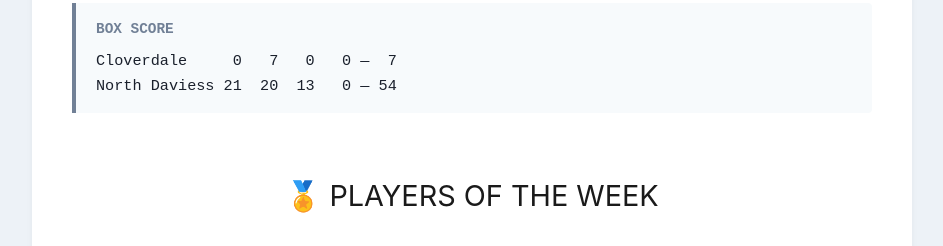
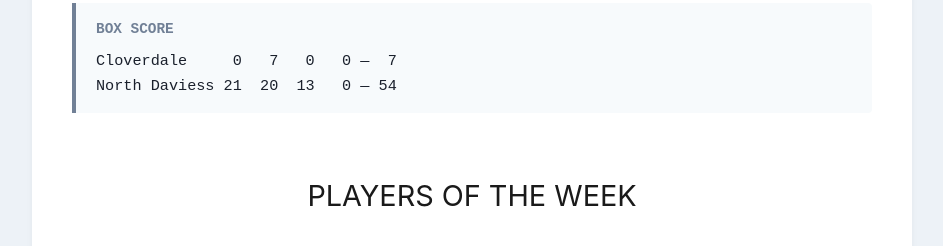
Before and after one commit to bogibso15/weekly_recaps, a plain HTML site: page plac_plus_wk5.html in a window 1280 px wide. Shown: the part 3389-3635 px from the top of the page, without its empty margins (168-1111 px from the left). Drawn offline with Linux system fonts and the light colour scheme.

Commit message:
Update plac_plus_wk5.html

```diff
--- a/plac_plus_wk5.html
+++ b/plac_plus_wk5.html
@@ -204,7 +204,7 @@ North Daviess 21  20  13   0 — 54</pre>
     </div>
 
 
-    <div class="section-heading">🏅 Players of the Week</div>
+    <div class="section-heading"> Players of the Week</div>
 
     <div class="player-card">
         <div class="player-title">Offensive Player of the Week: Brandon Casebolt (Tell City)</div>
@@ -296,6 +296,7 @@ North Daviess 21  20  13   0 — 54</pre>
             </tr>
         </tbody>
     </table>
+<div class="section-heading"> Other Recaps</div>
 <a href="index.html">Week 4 Recap</a>
 </div>
 
```
